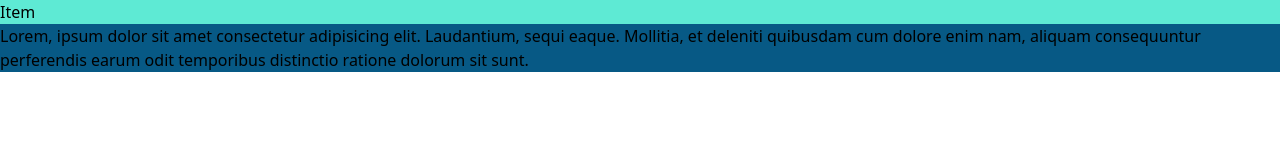
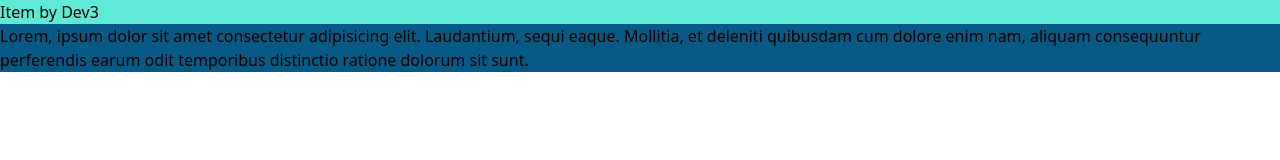
Before and after one commit to MyoThihakyaw2004/tailwindcss, a website: page src/index.html in a window 1280 px wide. Drawn offline with Linux system fonts and the light colour scheme.

Commit message:
updated for dev3

```diff
--- a/src/index.html
+++ b/src/index.html
@@ -7,8 +7,8 @@
     <link rel="stylesheet" href="../public/style.css">
 </head>
 <body>
-    <div class="bg-teal-300 ">
-        Item
+    <div class="bg-teal-300 hover:translate-x-1 hover:bg-red-500">
+        Item by Dev3
         <p class="bg-sky-800">Lorem, ipsum dolor sit amet consectetur adipisicing elit. Laudantium, sequi eaque. Mollitia, et deleniti quibusdam cum dolore enim nam, aliquam consequuntur perferendis earum odit temporibus distinctio ratione dolorum sit sunt.</p>
     </div>
 </body>
```
Also changed, not shown: public/style.css.
